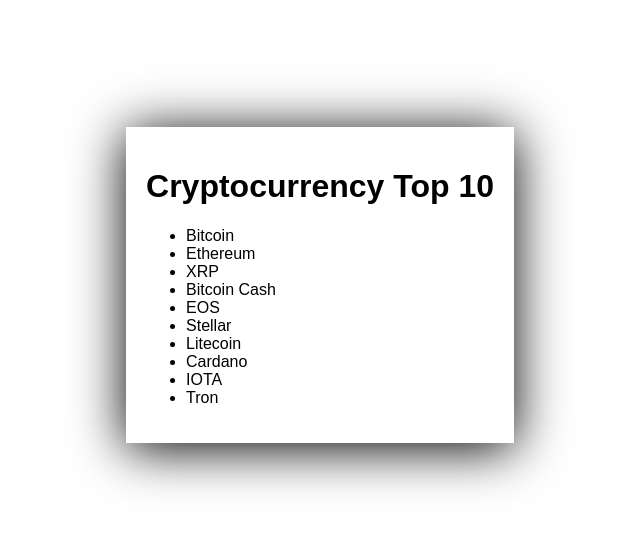
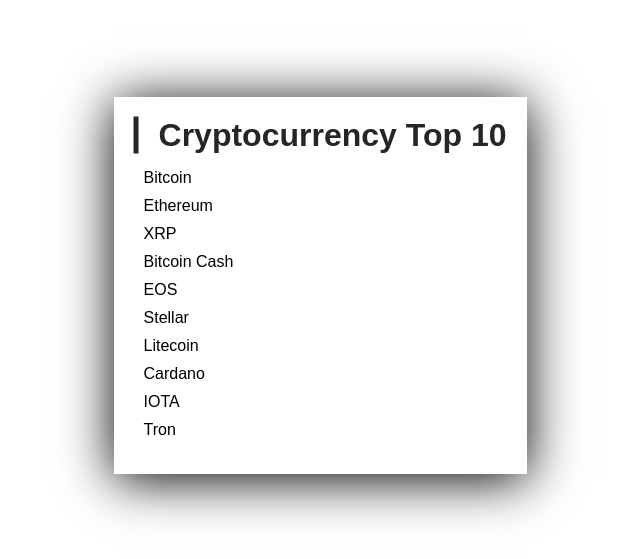
Before and after one commit to hanumancode/Hover-Effects-List-Item-with-CSS3, a plain HTML site: page index.html in a window 1280 px wide. Shown: the part 115-674 px from the top of the page, without its empty margins (320-960 px from the left). Drawn offline with Linux system fonts and the light colour scheme.

Commit message:
added margin and padding style to the ul and li tags. set list style to none

```diff
--- a/style.css
+++ b/style.css
@@ -2,6 +2,7 @@ body {
     margin: 0;
     padding: 0;
     font-family: sans-serif;
+    background: #fff;
 }
 
 #cryptoContainer {
@@ -12,3 +13,20 @@ body {
     padding: 20px;
     box-shadow: 0 5px 50px rgba(0,0,0,1);
 }
+
+#cryptoContainer h1 {
+    margin: 0;
+    padding: 0 0 0 20px;
+    color: #262626;
+    border-left: 5px solid #262626;
+}
+
+#cryptoContainer ul {
+    margin: 10px 0;
+    padding: 0;
+}
+
+#cryptoContainer ul li {
+    list-style: none;
+    padding: 5px 10px;
+}
```
